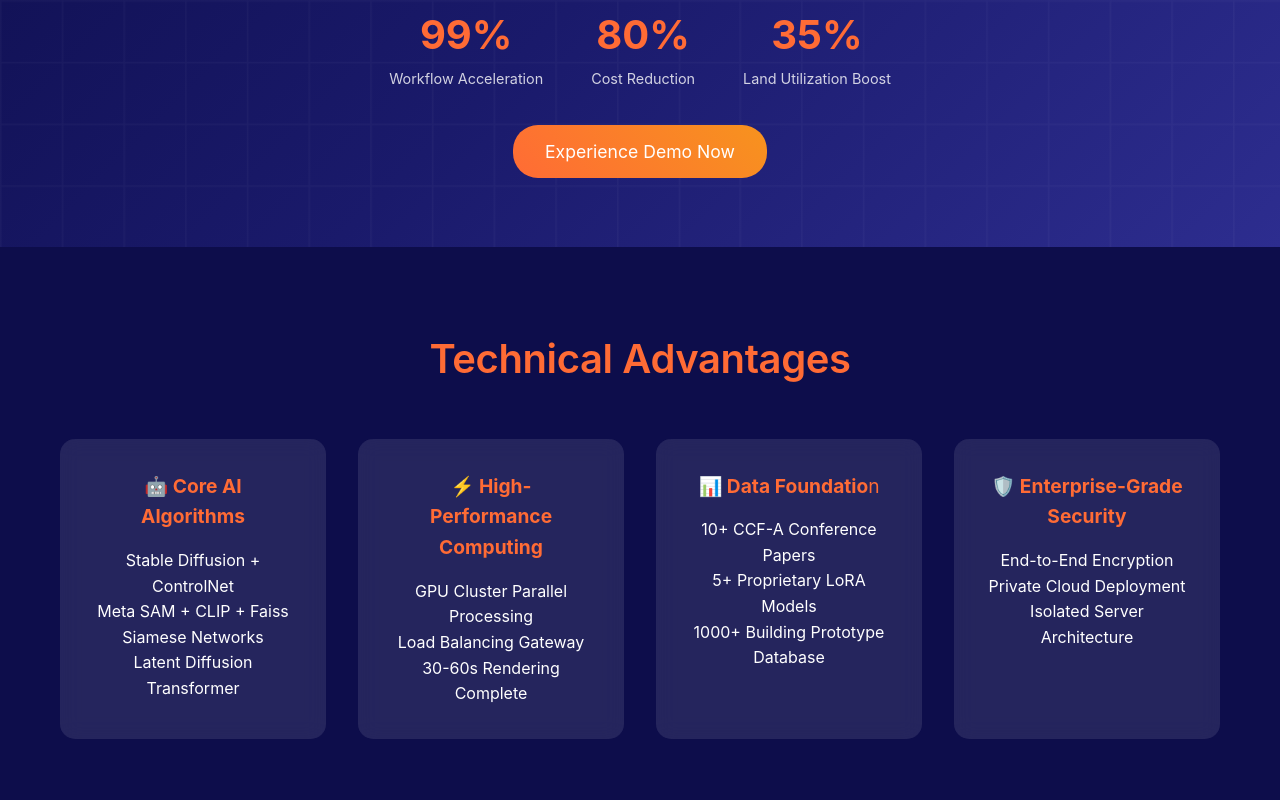
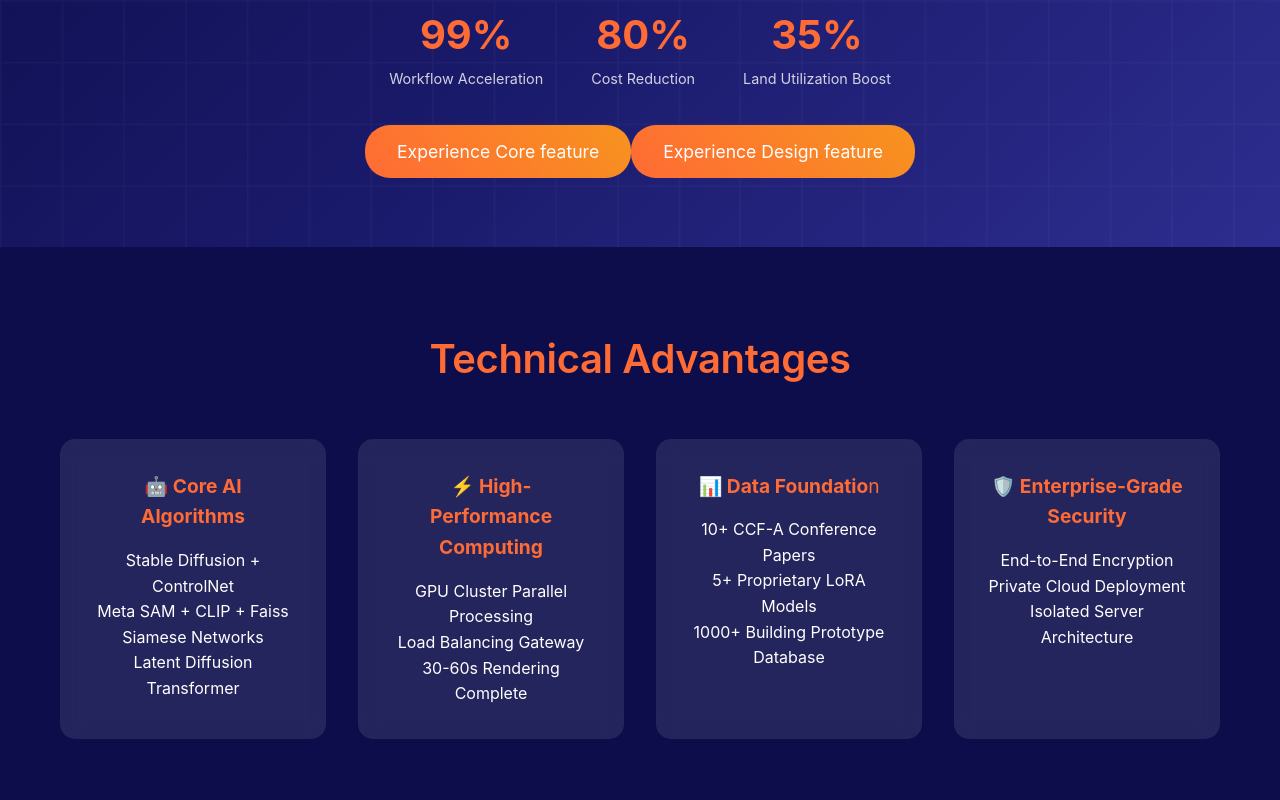
Before and after one commit to Zhizhi-long/AIGC, a Vue app: page / in a window 1280 px wide. Shown: the part 1120-1920 px from the top of the page. Built offline with nearby package versions, Linux system fonts and the light colour scheme.

Commit message:
feat: ui

```diff
--- a/src/views/ArchitecturalRender-new.vue
+++ b/src/views/ArchitecturalRender-new.vue
@@ -7,7 +7,7 @@
             </nav>
         </header>
         <div class="conversion-container">
-            <div class="title">Architectural Draft to Render</div>
+            <div class="title">Core feature</div>
 
             <div class="main-content">
                 <!-- 左侧区域（上传+控制） -->
--- a/src/views/ArchitecturalRender.vue
+++ b/src/views/ArchitecturalRender.vue
@@ -7,7 +7,7 @@
             </nav>
         </header>
         <div class="conversion-container">
-            <div class="title">Architectural Draft to Render</div>
+            <div class="title">Design feature</div>
 
             <div class="main-content">
                 <!-- 左侧区域（上传+控制） -->
--- a/src/views/HomeView.vue
+++ b/src/views/HomeView.vue
@@ -40,10 +40,13 @@
               <div class="stat-label">Land Utilization Boost</div>
             </div>
           </div>
+          <div class="flex items-center justify-center gap-4">
+            <a href="/architectural-render-n" class="cta-button" style="font-size: 1.1rem; padding: 1rem 2rem;">Experience
+              Core feature</a>
+            <a href="/architectural-render" class="cta-button" style="font-size: 1.1rem; padding: 1rem 2rem;">Experience
+              Design feature</a>
+          </div>
 
-          <a href="/architectural-render" class="cta-button" style="font-size: 1.1rem; padding: 1rem 2rem;">Experience
-            Demo
-            Now</a>
         </div>
       </div>
     </section>
@@ -200,10 +203,10 @@
       <div class="container">
         <h2>Ready to Revolutionize Your Architectural Planning Process?</h2>
         <p>Join the leading architecture firms and developers already using ArchiFuture AI</p>
-        <div class="cta-buttons">
+        <!-- <div class="cta-buttons">
           <a href="#" class="btn-primary">Start Free Trial</a>
           <a href="#" class="btn-secondary">Schedule Demo</a>
-        </div>
+        </div> -->
       </div>
     </section>
 
```
Also changed, not shown: 2 other files (tests, documents, lock files or other folders).
